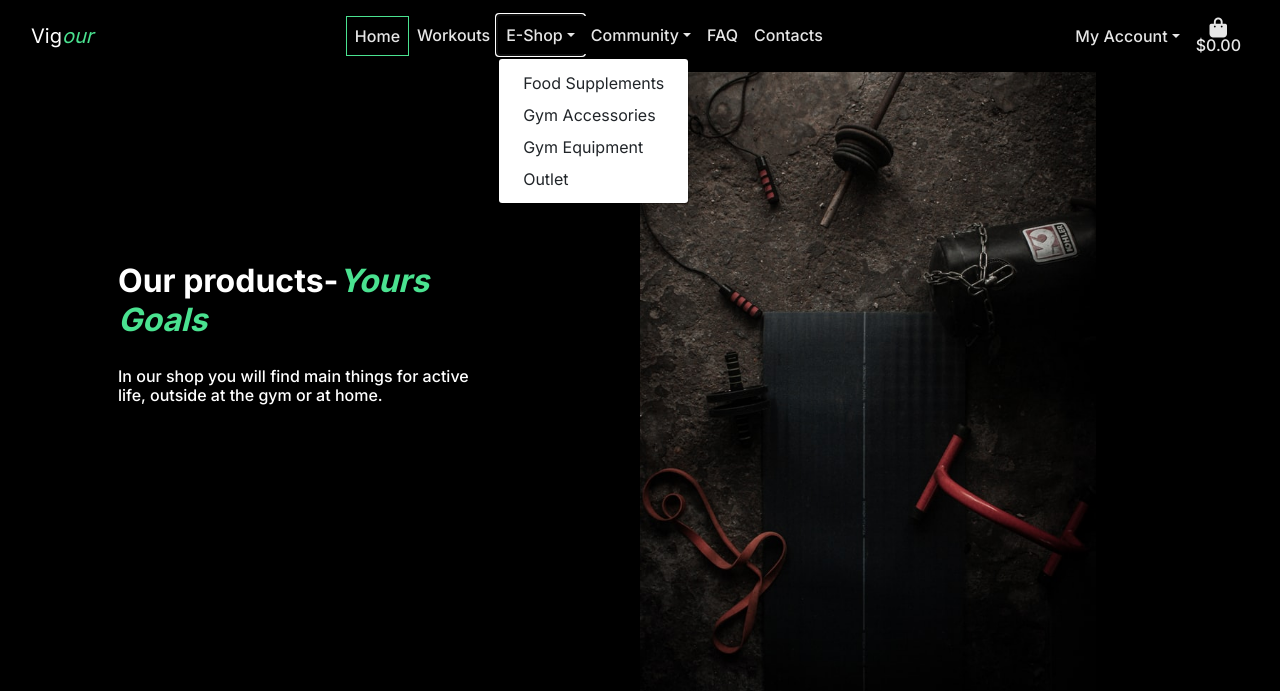
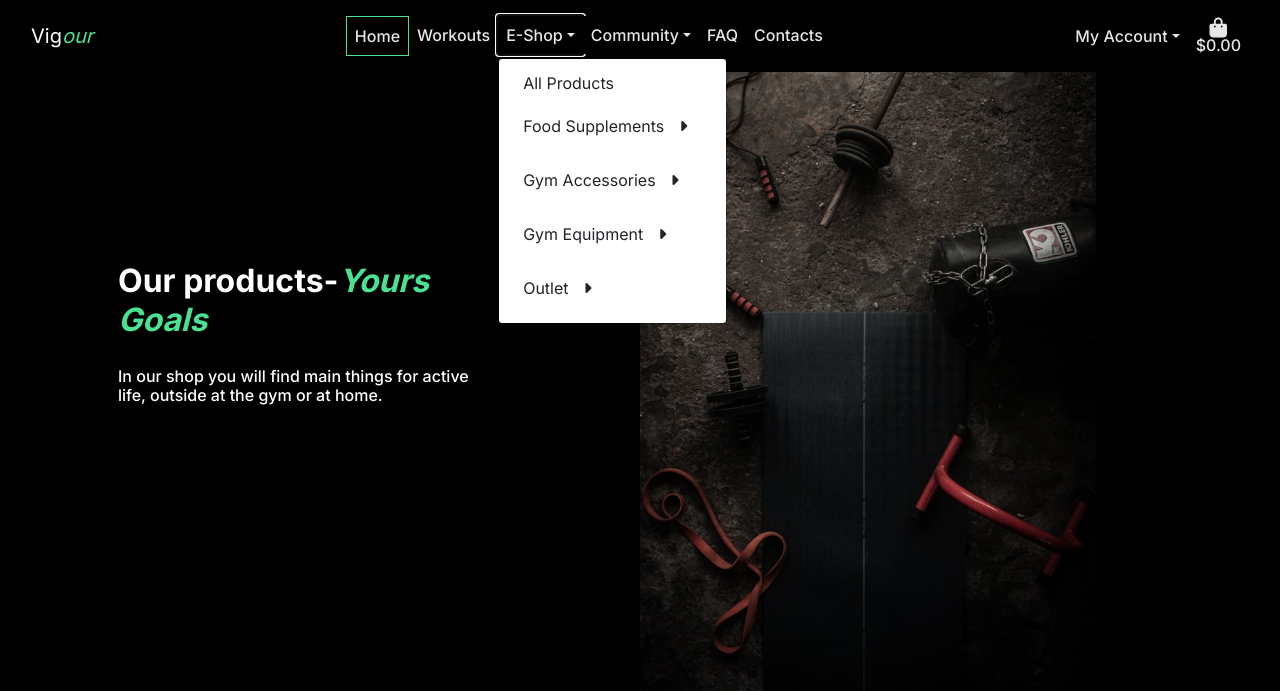
Before and after one commit to LySeriuos/Vigour-MS4-2, a Django app: page /shop/ in a window 1280 px wide, after a click on "E-Shop". Shown: the top 691 px of the page. Run offline with Django 3.2, Linux system fonts and the light colour scheme; some libraries are stand-ins or nearby versions.

Commit message:
changed dropddown icons to arrow-down, this suits better for mobile nav

```diff
--- a/shop/templates/shop/shop.html
+++ b/shop/templates/shop/shop.html
@@ -26,6 +26,7 @@
 {% endblock %}
 
 {% block content %}
+
 
 <section>
   <div class="container h-100">
@@ -56,10 +57,10 @@
               </div>
             </li>
             <li class="nav-item dropdown">
-              <a class="nav-link dropdown-toggle card-link" href="#" id="accDropdown" role="button" data-toggle="dropdown" aria-expanded="false">
+              <a class="nav-link dropdown-toggle card-link" href="#" id="eqDropdown" role="button" data-toggle="dropdown" aria-expanded="false">
                 Gym Equipment
               </a>
-              <div class="dropdown-menu" aria-labelledby="accDropdown">
+              <div class="dropdown-menu" aria-labelledby="eqDropdown">
                 <a class="dropdown-item" href="#">Weights </a>
                 <a class="dropdown-item" href="#">Sloves </a>
                 <a class="dropdown-item" href="#">Fitness Ribbons</a>
@@ -68,10 +69,10 @@
               </div>
             </li>
             <li class="nav-item dropdown">
-              <a class="nav-link dropdown-toggle card-link" href="#" id="accDropdown" role="button" data-toggle="dropdown" aria-expanded="false">
+              <a class="nav-link dropdown-toggle card-link" href="#" id="outDropdown" role="button" data-toggle="dropdown" aria-expanded="false">
                 Outlet
               </a>
-              <div class="dropdown-menu" aria-labelledby="accDropdown">
+              <div class="dropdown-menu" aria-labelledby="outDropdown">
                 <a class="dropdown-item" href="#">Gym Equipment </a>
                 <a class="dropdown-item" href="#">Gym Accessories </a>
                 <a class="dropdown-item" href="#">Food Suplements</a>
--- a/static/css/style.css
+++ b/static/css/style.css
@@ -14,6 +14,36 @@ html {
 }
 /* end of global css */
 /* Main header */
+
+/* Nav Css */
+@media (min-width: 992px){
+	.dropdown-menu .dropdown-toggle:after{
+		border-top: .3em solid transparent;
+	    border-right: 0;
+	    border-bottom: .3em solid transparent;
+	    border-left: .3em solid;
+	}
+	.dropdown-menu .dropdown-menu{
+		margin-left:0; margin-right: 0;
+	}
+	.dropdown-menu li{
+		position: relative;
+	}
+	.nav-item .submenu{
+		display: none;
+		position: absolute;
+		left:100%; top:-7px;
+	}
+	.nav-item .submenu-left{
+		right:100%; left:auto;
+	}
+	.dropdown-menu > li:hover{ background-color: #f1f1f1 }
+	.dropdown-menu > li:hover > .submenu{
+		display: block;
+	}
+}
+
+
 .main-banner, header, .navbar, nav a {
   background-color: black;
   color: #FFFFFF;
@@ -32,9 +62,9 @@ em {
   align-items: center;
   color: rgba(255, 255, 255, 0.9);
 }
-.nav-link:active {
+/* .nav-link:active {
   font-size: 130%;
-}
+} */
 .active {
   background-color: #FFFFFF;
   border: 1px solid #4AE290;
@@ -61,6 +91,9 @@ em {
   width: 18px;
   margin-left: 4px;
 }
+/* Mobile Nav */
+
+/* Banner index.html */
 .banner-button {
   color: black;
   background-color: white;
@@ -423,9 +456,9 @@ footer .row{
   color:#4AE290;
 }
 
-footer .list-inline-item a:hover{
+/* footer .list-inline-item a:hover{
   font-size: 120%;
-}
+} */
 
 
 /* End Of INDEX.HTML */
--- a/static/js/script.js
+++ b/static/js/script.js
@@ -59,3 +59,19 @@ let slider2 = tns({
             }
         }
 });
+$(document).on('click', '.dropdown-menu', function (e) {
+    e.stopPropagation();
+  });
+
+  // make it as accordion for smaller screens
+  if ($(window).width() < 992) {
+    $('.dropdown-menu a').click(function(e){
+      e.preventDefault();
+        if($(this).next('.submenu').length){
+          $(this).next('.submenu').toggle();
+        }
+        $('.dropdown').on('hide.bs.dropdown', function () {
+       $(this).find('.submenu').hide();
+    })
+    });
+  }
--- a/templates/base.html
+++ b/templates/base.html
@@ -81,16 +81,51 @@
                         <!-- <li class="nav-item">
                             <a class="nav-link" href="#">Community Blog</a>
                         </li> -->
+
+                        <li class="nav-item dropdown">
+                          <a class="nav-link dropdown-toggle" href="#" data-toggle="dropdown">  E-Shop  </a>
+                          <ul class="dropdown-menu">
+                          <li><a class="dropdown-item" href="#"> All Products </a></li>
+                          <li><a class="dropdown-item" href="#"> Food Supplements<i class="fa-solid fa-caret-right"></i> </a>
+                           <ul class="submenu dropdown-menu">
+                              <li><a class="dropdown-item" href=""> For Healthy Diet</a></li>
+                              <li><a class="dropdown-item" href=""> Proteins</a></li>
+                              <li><a class="dropdown-item" href=""> Amino Acids</a></li>
+                            <li><a class="dropdown-item" href=""> All other Supplements Supplements</a></li>
+                            <li><a class="dropdown-item" href=""> Health Supplements</a></li>
+                            <li><a class="dropdown-item" href=""> Supplements For Slimming</a></li>
+                            </ul>
+                              </li>
+                            <li><a class="dropdown-item" href="#"> Gym Accessories<i class="fa-solid fa-caret-right"></i> </a>
+                             <ul class="submenu dropdown-menu">
+                                  <li><a class="dropdown-item" href=""> Waterbottles / Flasks</a></li>
+                                  <li><a class="dropdown-item" href=""> Supports / Sweatbands</a></li>
+                                  <li><a class="dropdown-item" href=""> Bags</a></li>
+                                  <li><a class="dropdown-item" href=""> Towels</a></li>
+                                  <li><a class="dropdown-item" href=""> Other Accessories</a></li>
+                              </ul>
+                            </li>
+                            <li><a class="dropdown-item" href="#"> Gym Equipment<i class="fa-solid fa-caret-right"></i> </a>
+                             <ul class="submenu dropdown-menu">
+                                  <li><a class="dropdown-item" href=""> Weights</a></li>
+                                  <li><a class="dropdown-item" href=""> Sloves</a></li>
+                                  <li><a class="dropdown-item" href=""> Fitness Ribbons</a></li>
+                              <li><a class="dropdown-item" href=""> Yoga Equipment</a></li>
+                              <li><a class="dropdown-item" href=""> Other Equipment</a></li>
+
+                            </ul>
+                              </li>
+                            <li><a class="dropdown-item" href="#"> Outlet<i class="fa-solid fa-caret-right"></i> </a>
+                             <ul class="submenu dropdown-menu">
+                                  <li><a class="dropdown-item" href=""> Gym Equipment</a></li>
+                                  <li><a class="dropdown-item" href=""> Gym Accessories</a></li>
+                                  <li><a class="dropdown-item" href=""> Food Suplements</a></li>
+                            </ul>
+                              </li>
+                           </ul>
+                          </li>
+
                             <li class="nav-item dropdown">
-                                <a class="nav-link dropdown-toggle" data-toggle="dropdown" href="#" role="button" aria-expanded="false">E-Shop</a>
-                                <div class="dropdown-menu">
-                                  <a class="dropdown-item" href="#">Food Supplements</a>
-                                  <a class="dropdown-item" href="#">Gym Accessories</a>
-                                  <a class="dropdown-item" href="#">Gym Equipment</a>
-                                  <a class="dropdown-item" href="#">Outlet</a>
-                                </div>
-                              </li>
-                              <li class="nav-item dropdown">
                                 <a class="nav-link dropdown-toggle" data-toggle="dropdown" href="#" role="button" aria-expanded="false">Community</a>
                                 <div class="dropdown-menu">
                                   <a class="dropdown-item" href="#">Customers Experience</a>
@@ -98,6 +133,7 @@
                                   <a class="dropdown-item" href="#">Our Trainers</a>
                                 </div>
                               </li>
+
                         <!-- <li class="nav-item">
                             <a class="nav-link" href="#">Our Trainers</a>
                         </li> -->
```
Also changed, not shown: templates/include/main-nav.html (+134 -0 lines).
